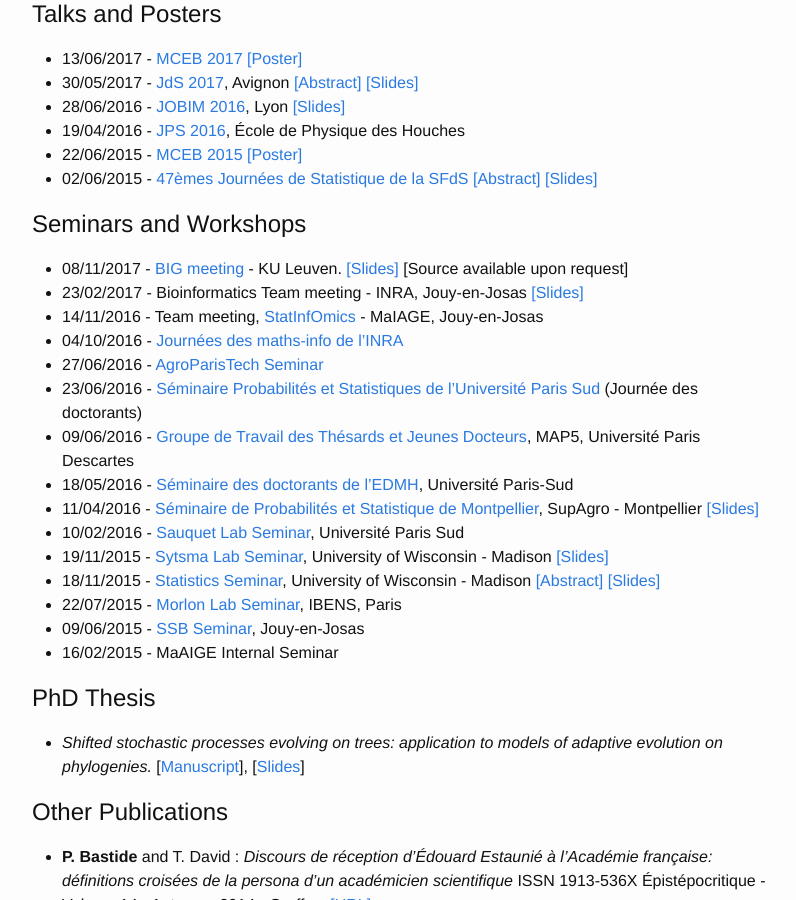
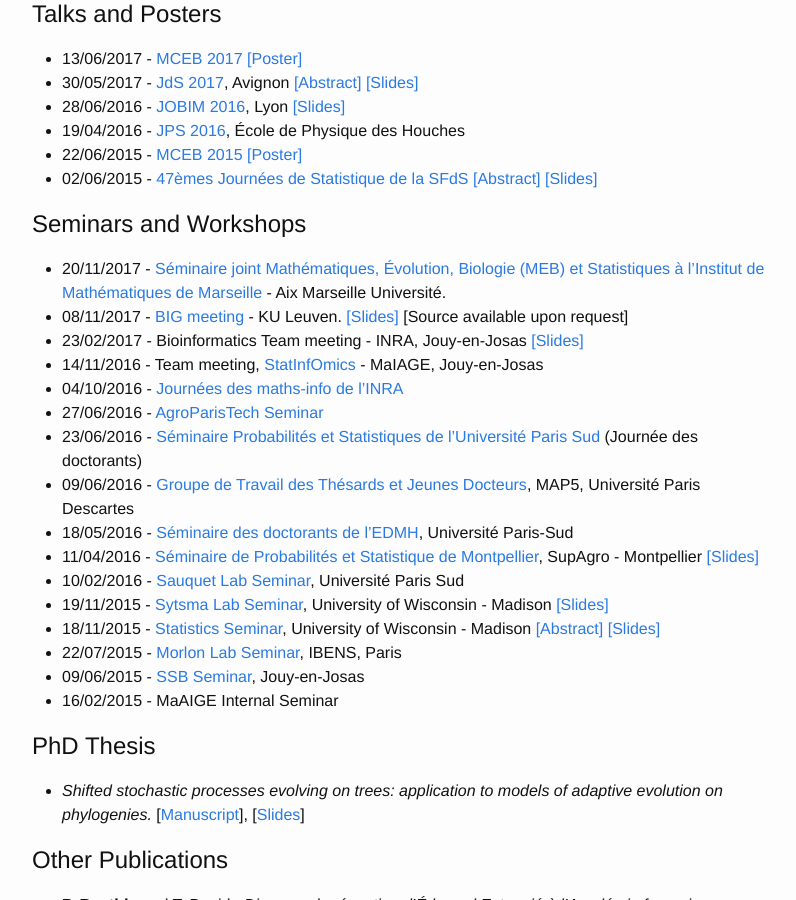
Before and after one commit to pbastide/pbastide.github.io, a Jekyll site: the page built from publi.md, in a window 1280 px wide and 900 px high, scrolled down 531 px. Shown: the whole window, without its empty margins (238-1034 px from the left). Built offline with Jekyll 4.4.1, drawn with Linux system fonts in a browser that asks for light colours.

Commit message:
Marseille

```diff
--- a/publi.md
+++ b/publi.md
@@ -25,6 +25,7 @@ weight: 3
 * 02/06/2015 - [47èmes Journées de Statistique de la SFdS](http://jds2015.sfds.asso.fr/) [[Abstract]]({{site.baseurl}}/docs/SFdS_2015_v2.pdf) [[Slides]]({{site.baseurl}}/docs/20150602_JdS.pdf)
 
 # Seminars and Workshops
+* 20/11/2017 - [Séminaire joint Mathématiques, Évolution, Biologie (MEB) et Statistiques à l'Institut de Mathématiques de Marseille](https://www.i2m.univ-amu.fr/Seminaire-Mathematiques-Evolution-Biologie-MEB?lang=fr) - Aix Marseille Université.
 * 08/11/2017 - [BIG meeting](https://gbiomed.kuleuven.be/english/networks/big/monthly-big-meetings) - KU Leuven. [[Slides]]({{site.baseurl}}/docs/20171108_BIG.pdf) [Source available upon request]
 * 23/02/2017 - Bioinformatics Team meeting - INRA, Jouy-en-Josas [[Slides]]({{site.baseurl}}/docs/20170223_bioinfo.pdf)
 * 14/11/2016 - Team meeting, [StatInfOmics](http://maiage.jouy.inra.fr/?q=fr/StatInfOmics) - MaIAGE, Jouy-en-Josas
```
